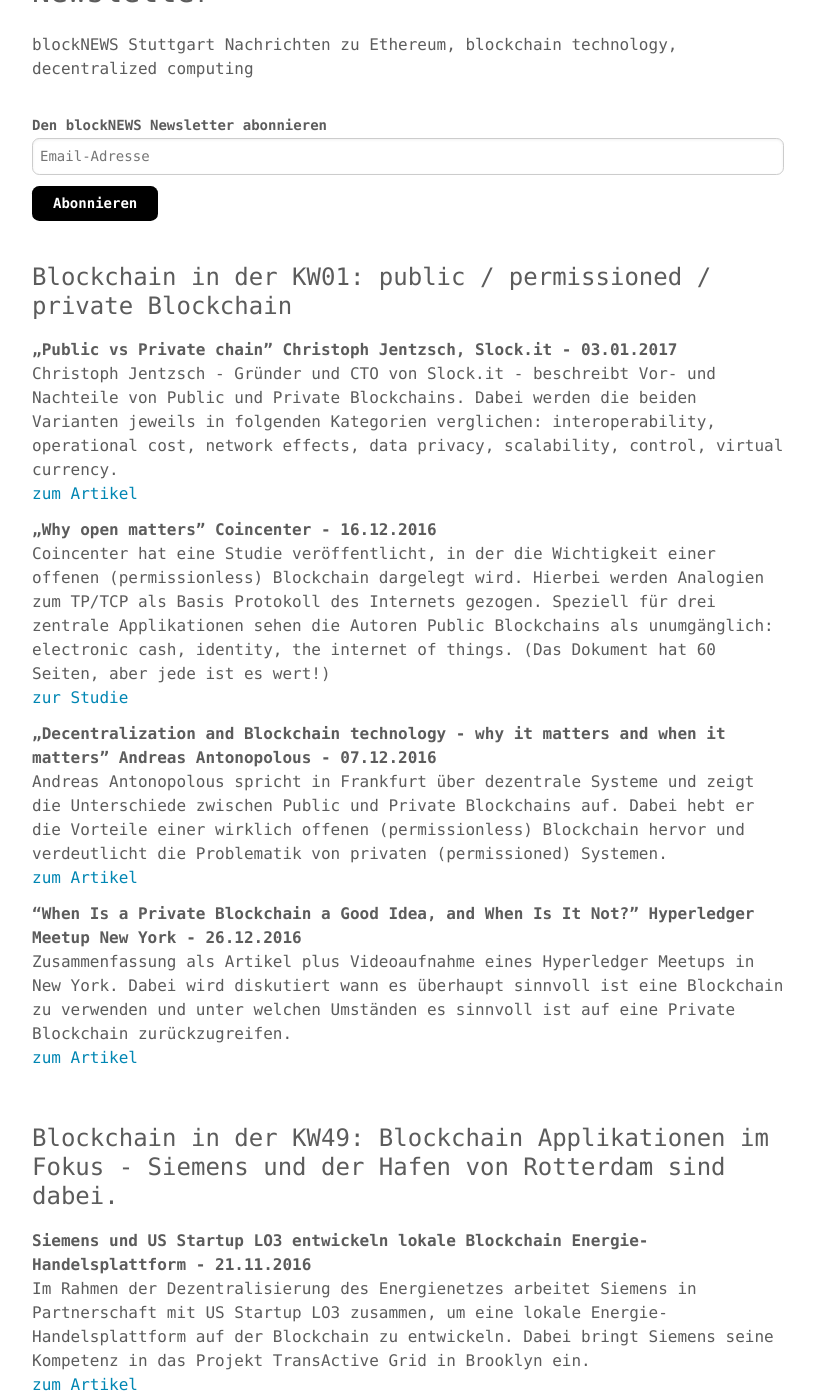
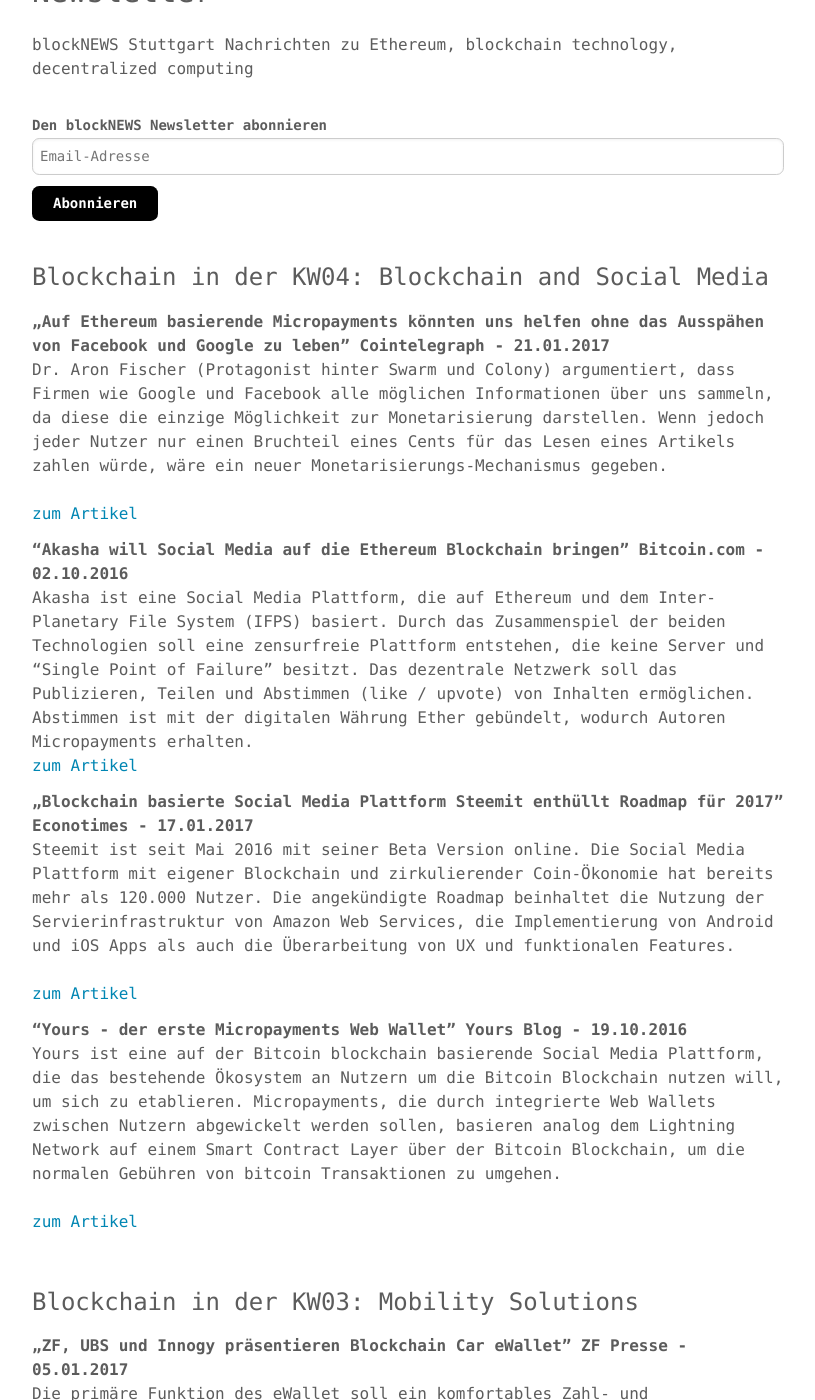
Before and after one commit to blocklab/site, a Jekyll site: the page built from newsletter.md, in a window 1280 px wide and 1400 px high, scrolled down 507 px. Shown: the whole window, without its empty margins (232-1047 px from the left). Built offline with Jekyll 4.4.1, drawn with Linux system fonts in a browser that asks for light colours; comment, search, counter and statistics services are not loaded; some of the changed text lies outside the part shown.

Commit message:
Update newsletter.md

```diff
--- a/newsletter.md
+++ b/newsletter.md
@@ -27,6 +27,62 @@ Nachrichten zu Ethereum, blockchain technology, decentralized computing
 </div>
 
 <!--End mc_embed_signup-->
+
+<br>
+
+### Blockchain in der KW04: Blockchain and Social Media
+
+**„Auf Ethereum basierende Micropayments könnten uns helfen ohne das Ausspähen von Facebook und Google zu leben" Cointelegraph - 21.01.2017**
+<br>
+Dr. Aron Fischer (Protagonist hinter Swarm und Colony) argumentiert, dass Firmen wie Google und Facebook alle  möglichen Informationen über uns sammeln, da diese die einzige Möglichkeit zur Monetarisierung darstellen. Wenn jedoch jeder Nutzer nur einen Bruchteil eines Cents für das Lesen eines Artikels zahlen würde, wäre ein neuer Monetarisierungs-Mechanismus gegeben.
+<br>
+[zum Artikel](https://cointelegraph.com/news/ethereum-backed-micropayments-could-help-us-live-without-facebook-and-google-spying)
+
+**"Akasha will Social Media auf die Ethereum Blockchain bringen" Bitcoin.com - 02.10.2016**
+<br>
+Akasha ist eine Social Media Plattform, die auf Ethereum und dem Inter-Planetary File System (IFPS) basiert. Durch das Zusammenspiel der beiden Technologien soll eine zensurfreie Plattform entstehen, die keine Server und "Single Point of Failure" besitzt. Das dezentrale Netzwerk soll das Publizieren, Teilen und Abstimmen (like / upvote) von Inhalten ermöglichen. Abstimmen ist mit der digitalen Währung Ether gebündelt, wodurch Autoren Micropayments erhalten.
+<br>
+[zum Artikel](https://news.bitcoin.com/ethereum-akasha-social-network-launches/)
+
+**„Blockchain basierte Social Media Plattform Steemit enthüllt Roadmap für 2017" Econotimes - 17.01.2017**
+<br>
+Steemit ist seit Mai 2016 mit seiner Beta Version online. Die Social Media Plattform mit eigener Blockchain und zirkulierender Coin-Ökonomie hat bereits mehr als 120.000 Nutzer. Die angekündigte Roadmap beinhaltet die Nutzung der Servierinfrastruktur von Amazon Web Services, die Implementierung von Android und iOS Apps als auch die Überarbeitung von UX und funktionalen Features.
+<br>
+[zum Artikel](http://www.econotimes.com/Blockchain-social-platform-Steemit-unveils-2017-roadmap-492425)
+
+**"Yours - der erste Micropayments Web Wallet" Yours Blog - 19.10.2016**
+<br>
+Yours ist eine auf der Bitcoin blockchain basierende Social Media Plattform, die das bestehende Ökosystem an Nutzern um die Bitcoin Blockchain nutzen will, um sich zu etablieren. Micropayments, die durch integrierte Web Wallets zwischen Nutzern abgewickelt werden sollen, basieren analog dem Lightning Network auf einem Smart Contract Layer über der Bitcoin Blockchain, um die normalen Gebühren von bitcoin Transaktionen zu umgehen.
+<br>
+[zum Artikel](https://tech.yours.org)
+
+<br>
+
+### Blockchain in der KW03: Mobility Solutions
+
+**„ZF, UBS und Innogy präsentieren Blockchain Car eWallet" ZF Presse - 05.01.2017**
+<br>
+Die primäre Funktion des eWallet soll ein komfortables Zahl- und Abrechnungssystem für Elektromobilität ermöglichen. Derzeit sind vorhandene Systeme verschiedener Anbieter von Ladesäulen nicht interoperabel. Auch andere mobilitätsrelevante Dienstleistungen wie Autobahnmaut, Parkgebühren oder Car-Sharing soll die automobile Geldbörse abwickeln können.
+<br>
+[zum Artikel](http://www.zf.com/corporate/de_de/press/list/release/release_29152.html)
+
+**"Project Oaken vernetzt Tesla mit der Ethereum Blockchain" Project Oaken - 06.01.2017**
+<br>
+Im Rahmen des Blockchain Virtual GovHacks, initiiert durch die Regierung der Vereinten Arabischen Emirate, hat das Start-up Project Oaken einen Tesla mit der Ethereum Public Blockchain gekoppelt. In der Demonstration wickelt das Fahrzeug eine automatisierte, anonyme Authentifizierung und Zahlung, basierend auf Ether und Smart Contracts, mit einer Mautstation ab.
+<br>
+[zum Artikel](https://www.youtube.com/watch?v=6NBbZxddXEk&feature=youtu.be)
+
+**„Arcade City, auch bekannt als der Uber Killer, formt neue legale Einheit namens Swarm City" Cointelegraph  - 09.01.2017**
+<br>
+Arcade City, eine auf Ethereum basierende peer-to-peer Mobilitäts- und Sharing-Plattform, gründet neue Rechtseinheit "Swarm City". Damit versucht das Start-up sich von dem umstrittenen Gründer Christopher David zu distanzieren, der u.a. alle Rechte an der Rechtseinheit Arcade City hält. Ende 2016 sammelte Arcade City rund 620.000 US Dollar durch einen ICO (Initial Coin Offering) ein. Seit dem ICO ist die Reputation des Start-ups stark angeschlagen, als die kontroverse Vergangenheit des Gründers in sozialen Medien diskutiert und zum Shitstorm wurde.
+<br>
+[zum Artikel](https://cointelegraph.com/news/arcade-city-aka-uber-killer-hard-forks-founder-claims-fraud)
+
+**"Blockchain: goodbye car ownership, hello clean air." IB Times - 19.12.2016**
+<br>
+Der Artikel diskutiert ein mögliches Zukunftsszenario unserer Mobilität, in dem Blockchain Technologie und das autonome Fahrzeug als zwei wesentliche Kerntechnologien zusammenspielen. Dabei wird auch die Vision des Fahrzeugeigentums angeschnitten, hin zum "self-owning car".
+<br>
+[zum Artikel](http://www.ibtimes.co.uk/goodbye-car-ownership-hello-clean-air-welcome-future-transport-1597206)
 
 <br>
 
```
